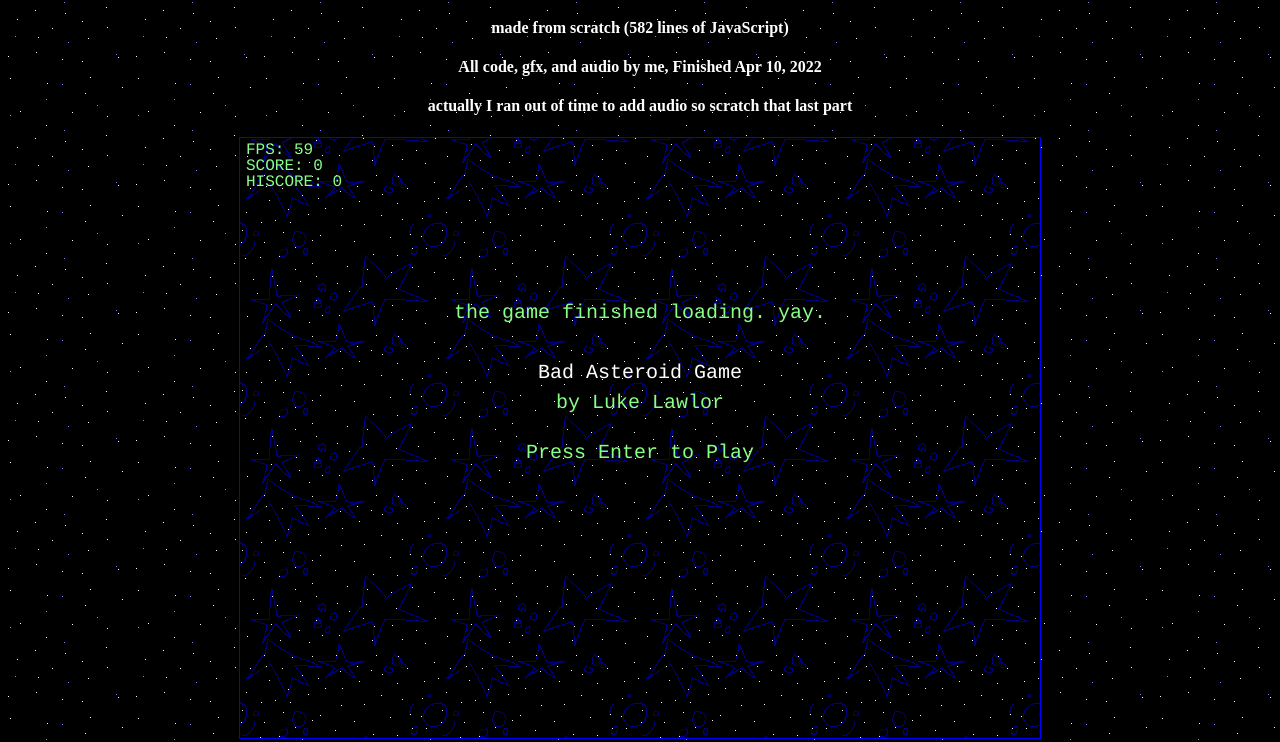
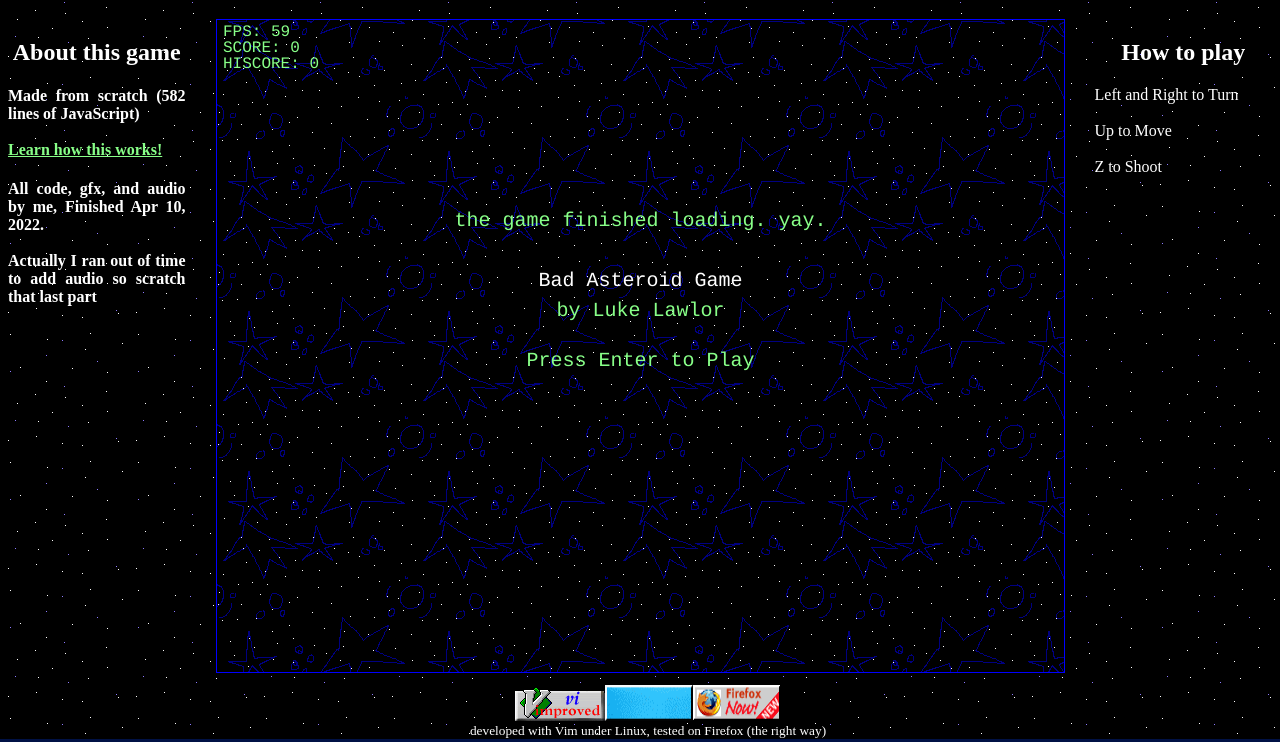
Before and after one commit to lukelawlor/asteroids-js, a plain HTML site: page index.html in a window 1280 px wide. Shown: the part 61-803 px from the top of the page. Drawn offline with Linux system fonts and the light colour scheme.

Commit message:
Refacto index page and replace var to let

```diff
--- a/assets/css/style.css
+++ b/assets/css/style.css
@@ -1,16 +1,45 @@
+/* General */
 body{
     background-color: #001145;
     color: #ffffff;
     background-image: url(../img/pagebg.png);
 }
-#content{
+a{ color: #88ff88; }
+a:hover{ color: #ffffff; }
+a:active{ color: #88ff88; }
+
+/* Header */
+#header{
+    text-align: center;
+}
+
+/* Main */
+#main{
+    display: grid;
+    grid-template-columns: 1fr 2fr 1fr;
+    grid-template-rows: 1fr;
+    grid-column-gap: 30px;
+    grid-row-gap: 0px;
+}
+#main .about-this-game, #main .how-to-play{
+    text-align: justify;
+}
+#main .about-this-game h2, #main .how-to-play h2{
     text-align: center;
 }
 #can{
     border: 1px solid #0000ff;
 }
-.vr{ height: 12px; }
-.vr-big{ height: 80px; }
-a{ color: #88ff88; }
-a:hover{ color: #ffffff; }
-a:active{ color: #88ff88; }
+/* Footer */
+#footer{
+    position: fixed;
+    bottom: 0;
+    display: flex;
+    justify-content: center;
+    flex-direction: column;
+    align-items: center;
+    width: 100%;
+}
+#footer .image{
+    display: flex;
+}
--- a/assets/js/asteroids.js
+++ b/assets/js/asteroids.js
@@ -1,8 +1,6 @@
 // Constants
-const GAME_WIDTH = 800;
-const GAME_HEIGHT = 600;
-const GAME_WIDTH_HALF = GAME_WIDTH / 2;
-const GAME_HEIGHT_HALF = GAME_HEIGHT / 2;
+let GAME_WIDTH = 900;
+let GAME_HEIGHT = 700;
 
 const MAX_INSTANCES = 500;
 
@@ -21,41 +19,71 @@ const SPAWN_TIME_MIN = 50;
 const TEXT_COLOR_WHITE = "#ffffff";
 const TEXT_COLOR_GREEN = "#88ff88";
 
+// Check disponible distance
+function getPositionAtCenter(element) {
+	const {top, left, width, height} = element.getBoundingClientRect();
+	return {
+		x: left + width / 2,
+		y: top + height / 2
+	};
+}
+
+function getDistanceBetweenElements(a, b) {
+ const aPosition = getPositionAtCenter(a);
+ const bPosition = getPositionAtCenter(b);
+
+ return Math.hypot(aPosition.x - bPosition.x, aPosition.y - bPosition.y);
+}
+
+const distance = Math.floor(getDistanceBetweenElements(
+ document.getElementById("header"),
+ document.getElementById("footer")
+));
+
+const footer = document.getElementById('footer')
+const disponibleHeight = distance - (footer.clientHeight +footer.clientHeight*0.5)
+
+GAME_HEIGHT = disponibleHeight
+GAME_WIDTH = Math.floor(disponibleHeight *1.30)
+
+const GAME_WIDTH_HALF = GAME_WIDTH / 2;
+const GAME_HEIGHT_HALF = GAME_HEIGHT / 2;
+
 // Canvases
-var cv = document.getElementById("can");
+let cv = document.getElementById("can");
 cv.width = GAME_WIDTH;
 cv.height = GAME_HEIGHT;
-var c = cv.getContext("2d", {alpha: false});
+let c = cv.getContext("2d", {alpha: false});
 c.imageSmoothingEnabled = false;
 c.fillStyle = "#ffffff";
 
 // Global Game Variables
-var spawning = false;
-var spawnTimeReset = SPAWN_TIME_START;
-var spawnTime = spawnTimeReset;
-var score = 0;
-var highScore = 0;
-var bxt1 = 0;
-var byt1 = 0;
-var bxt2 = 0;
-var byt2 = 0;
+let spawning = false;
+let spawnTimeReset = SPAWN_TIME_START;
+let spawnTime = spawnTimeReset;
+let score = 0;
+let highScore = 0;
+let bxt1 = 0;
+let byt1 = 0;
+let bxt2 = 0;
+let byt2 = 0;
 
 // Instances
-var inst = new Array(MAX_INSTANCES);
-var instNext = 0;
+let inst = new Array(MAX_INSTANCES);
+let instNext = 0;
 
 // [I] Images
-var sSpaceship = new Image(); sSpaceship.src = "../assets/img/ship.png";
-var sBullet = new Image(); sBullet.src = "../assets/img/bullet.png";
-var sAsteroid = new Image(); sAsteroid.src = "../assets/img/asteroid.png";
-var sAlert1 = new Image(); sAlert1.src = "../assets/img/alert1.png";
-var sAlert2 = new Image(); sAlert2.src = "../assets/img/alert2.png";
-var sBg1 = new Image(); sBg1.src = "../assets/img/bg1.png";
-var sBg2 = new Image(); sBg2.src = "../assets/img/bg2.png";
+let sSpaceship = new Image(); sSpaceship.src = "../assets/img/ship.png";
+let sBullet = new Image(); sBullet.src = "../assets/img/bullet.png";
+let sAsteroid = new Image(); sAsteroid.src = "../assets/img/asteroid.png";
+let sAlert1 = new Image(); sAlert1.src = "../assets/img/alert1.png";
+let sAlert2 = new Image(); sAlert2.src = "../assets/img/alert2.png";
+let sBg1 = new Image(); sBg1.src = "../assets/img/bg1.png";
+let sBg2 = new Image(); sBg2.src = "../assets/img/bg2.png";
 
-var imagesLoaded = 0;
-var imagesNeeded = 7;
-var imagesToLoad = [sSpaceship, sBullet, sAsteroid, sAlert1, sAlert2, sBg1, sBg2];
+let imagesLoaded = 0;
+let imagesNeeded = 7;
+let imagesToLoad = [sSpaceship, sBullet, sAsteroid, sAlert1, sAlert2, sBg1, sBg2];
 
 function imageLoaded()
 {
@@ -63,13 +91,13 @@ function imageLoaded()
 		gmTitle();
 }
 
-for (var i = 0; i < imagesToLoad.length; ++i)
+for (let i = 0; i < imagesToLoad.length; ++i)
 {
 	imagesToLoad[i].onload = imageLoaded;
 }
 
 // Keyboard Input
-var kl = 0, kr = 0, ku = 0, kd = 0, k1 = 0, k2 = 0;
+let kl = 0, kr = 0, ku = 0, kd = 0, k1 = 0, k2 = 0;
 
 // Listen for keyboard input
 document.addEventListener("keydown", function(e)
@@ -105,9 +133,9 @@ function stopKeyRepeat()
 }
 
 // Framerate
-var frameLast = Date.now();
-var frameNow = frameLast;
-var fps = 0;
+let frameLast = Date.now();
+let frameNow = frameLast;
+let fps = 0;
 
 function updateFramerate()
 {
@@ -176,7 +204,7 @@ function makeInst(x, y, o)
 		}
 		case 2:
 		{
-			var speed = 2, dir = Math.random() * (Math.PI * 2);
+			let speed = 2, dir = Math.random() * (Math.PI * 2);
 			this.hsp = Math.cos(dir) * speed;
 			this.vsp = Math.sin(dir) * speed;
 			this.hp = 5;
@@ -244,7 +272,7 @@ function oSpaceshipUD()
 	}
 
 	// Apply movement
-	for (var i = 0; i < PLAYER_FORCE_COUNT; ++i)
+	for (let i = 0; i < PLAYER_FORCE_COUNT; ++i)
 	{
 		this.x += this.xforces[i];
 		this.y += this.yforces[i];
@@ -274,7 +302,7 @@ function oSpaceshipUD()
 }
 function oSpaceshipShoot()
 {
-	var bullet = new makeInst(this.x, this.y, 1);
+	let bullet = new makeInst(this.x, this.y, 1);
 	bullet.hsp = Math.cos(this.dir) * this.bulletSpeed;
 	bullet.vsp = Math.sin(this.dir) * this.bulletSpeed;
 }
@@ -302,7 +330,7 @@ function oAsteroidUD()
 	this.worldWrap();
 
 	// Check for collision with a bullet
-	var hitby;
+	let hitby;
 	if ((hitby = this.hit(1, this.x - this.halfWidth, this.y - this.halfHeight, 64, 64, 0, 0, 10, 10)) != null)
 	{
 		if ((--this.hp) == 0)
@@ -388,12 +416,12 @@ function oWorldWrap()
 // Precondition: object has a draw() function
 function oDrawWrap()
 {
-	var xstop = this.x + GAME_WIDTH;
-	var ystop = this.y + GAME_HEIGHT;
+	let xstop = this.x + GAME_WIDTH;
+	let ystop = this.y + GAME_HEIGHT;
 
-	for (var x = this.x - GAME_WIDTH - 1; x <= xstop; x += GAME_WIDTH)
+	for (let x = this.x - GAME_WIDTH - 1; x <= xstop; x += GAME_WIDTH)
 	{
-		for (var y = this.y - GAME_HEIGHT - 1; y <= ystop; y += GAME_HEIGHT)
+		for (let y = this.y - GAME_HEIGHT - 1; y <= ystop; y += GAME_HEIGHT)
 		{
 			this.draw(x, y);
 		}
@@ -402,8 +430,8 @@ function oDrawWrap()
 
 function oCollideWithLarger(o, x1, y1, w1, h1, s1, s2, w2, h2)
 {
-	var other;
-	for (var i = 0; i < MAX_INSTANCES; ++i)
+	let other;
+	for (let i = 0; i < MAX_INSTANCES; ++i)
 	{
 		other = inst[i];
 		if (other != null && other.o == o)
@@ -417,8 +445,8 @@ function oCollideWithLarger(o, x1, y1, w1, h1, s1, s2, w2, h2)
 
 function oCollideWithSmaller(o, x1, y1, w1, h1, s1, s2, w2, h2)
 {
-	var other;
-	for (var i = 0; i < MAX_INSTANCES; ++i)
+	let other;
+	for (let i = 0; i < MAX_INSTANCES; ++i)
 	{
 		other = inst[i];
 		if (other != null && other.o == o)
@@ -434,10 +462,10 @@ function oCollideWithSmaller(o, x1, y1, w1, h1, s1, s2, w2, h2)
 // Pass the variables for the smaller rectangle first
 function checkRect(x1,y1,w1,h1,x2,y2,w2,h2)
 {
-	var x12 = x1 + w1;
-	var y12 = y1 + h1;
-	var x22 = x2 + w2;
-	var y22 = y2 + h2;
+	let x12 = x1 + w1;
+	let y12 = y1 + h1;
+	let x22 = x2 + w2;
+	let y22 = y2 + h2;
 
 	if (x1 >= x2 && x1 <= x22)
 	{
@@ -474,10 +502,10 @@ function checkRect(x1,y1,w1,h1,x2,y2,w2,h2)
 function drawBg()
 {
 	// Vars
-	var bw1 = sBg1.width;
-	var bh1 = sBg1.height;
-	var bw2 = sBg1.width;
-	var bh2 = sBg1.height;
+	let bw1 = sBg1.width;
+	let bh1 = sBg1.height;
+	let bw2 = sBg1.width;
+	let bh2 = sBg1.height;
 
 	// Increase ticks
 	if ((bxt1 += 0.3) > bw1)
@@ -491,17 +519,17 @@ function drawBg()
 		byt2 = 0;
 
 	// Draw
-	for (var x = -bw2 + bxt2; x < GAME_WIDTH + bw2; x += bw2)
+	for (let x = -bw2 + bxt2; x < GAME_WIDTH + bw2; x += bw2)
 	{
-		for (var y = -bh2 + byt2; y < GAME_HEIGHT + bh2; y += bh2)
+		for (let y = -bh2 + byt2; y < GAME_HEIGHT + bh2; y += bh2)
 		{
 			c.drawImage(sBg2, x, y);
 		}
 	}
 
-	for (var x = -bw1 + bxt1; x < GAME_WIDTH + bw1; x += bw1)
+	for (let x = -bw1 + bxt1; x < GAME_WIDTH + bw1; x += bw1)
 	{
-		for (var y = -bh1 + byt1; y < GAME_HEIGHT + bh1; y += bh1)
+		for (let y = -bh1 + byt1; y < GAME_HEIGHT + bh1; y += bh1)
 		{
 			c.drawImage(sBg1, x, y);
 		}
@@ -548,7 +576,7 @@ function gmLoop()
 	drawBg();
 
 	// Update Instances
-	for (var i = 0; i < MAX_INSTANCES; ++i)
+	for (let i = 0; i < MAX_INSTANCES; ++i)
 		if (inst[i] != null)
 			inst[i].ud();
 
@@ -556,8 +584,8 @@ function gmLoop()
 	if (spawning && (--spawnTime) <= 0)
 	{
 		// Spawn Asteroid
-		var x = Math.random() * GAME_WIDTH;
-		var y = Math.random() * GAME_HEIGHT;
+		let x = Math.random() * GAME_WIDTH;
+		let y = Math.random() * GAME_HEIGHT;
 		new makeInst(x, y, 3);
 
 		// Reset Spawn Time
--- a/index.html
+++ b/index.html
@@ -6,23 +6,47 @@
 		<link rel="stylesheet" href="/assets/css/style.css">
 	</head>
 <body>
+	<header id="header">
+		<h1>Bad Asteroid Game</h1>
+	</header>
+
+	<main id="main">
+		<div class="about-this-game">
+			<h2>About this game</h2>
+			<h4>
+				Made from scratch (582 lines of JavaScript)
+				<br><br>
+				<a href="doc.html">Learn how this works!</a>
+			</h4>
+			<h4>
+				All code, gfx, and audio by me, Finished Apr 10, 2022.
+				<br><br>
+				Actually I ran out of time to add audio so scratch that last part
+			</h4>
+		</div>
 		<div id="content">
-		<h1>Bad Asteroid Game</h1>
-		<h4>made from scratch (582 lines of JavaScript)</h4>
-		<h4>All code, gfx, and audio by me, Finished Apr 10, 2022</h4>
-		<h4>actually I ran out of time to add audio so scratch that last part</h4>
 			<canvas id="can" width="0" height="0">
 				Your browser does not support the HTML5 canvas.
 			</canvas>
-		<div class="vr"></div>
-		<h4>Left and Right to Turn, Up to Move, Z to Shoot</h4>
-		<div class="vr"></div>
-		<h2><a href="doc.html">Learn how this works!</a></h2>
-		<div class="vr-big"></div>
+		</div>
+		<div class="how-to-play">
+			<h2>How to play</h2>
+			<span>Left and Right to Turn</span>
+			<br><br>
+			<span>Up to Move</span>
+			<br><br>
+			<span>Z to Shoot</span>
+		</div>
+	</main>
+
+	<footer id="footer">
+		<div class="image">
 			<img src="./assets/img/vim.gif"><img src="./assets/img/linux.gif"><img src="./assets/img/firefox.gif">
-		<br>
+		</div>
+		<div>
 			<small>developed with Vim under Linux, tested on Firefox (the right way)</small>
 		</div>
+	</footer>
 <script src="./assets/js/asteroids.js"></script>
 </body>
 </html>
```
Lines whose indentation alone changed are shown as unchanged.
